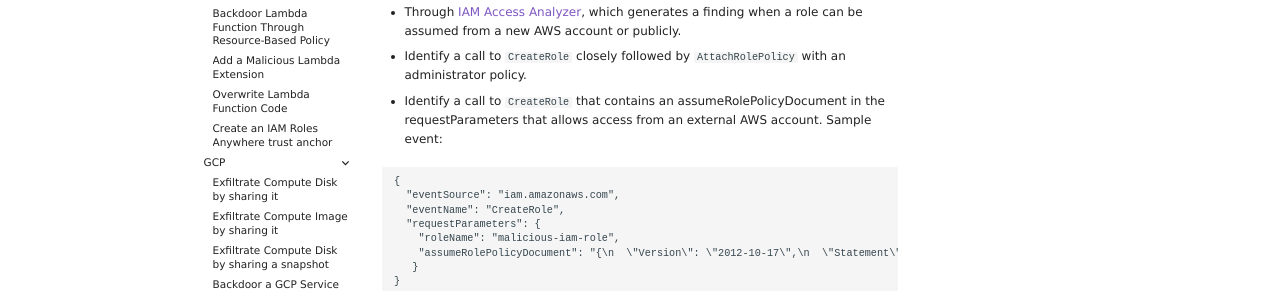
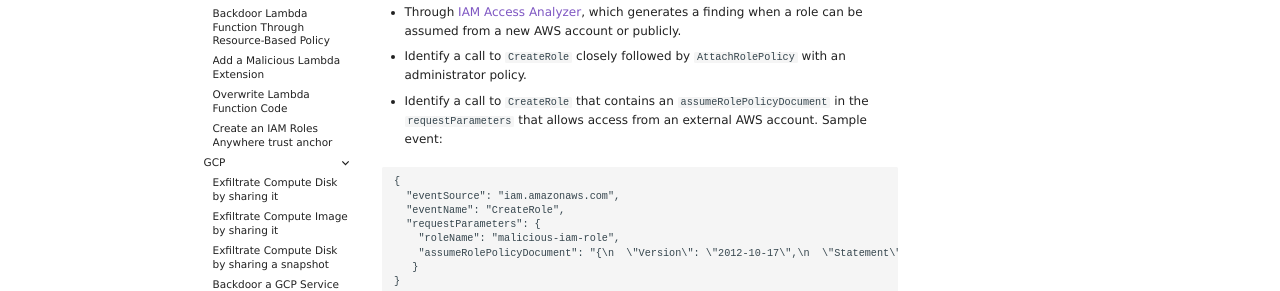
Before and after one commit to DataDog/stratus-red-team, an MkDocs documentation site: the page built from docs/attack-techniques/AWS/aws.persistence.iam-create-backdoor-role.md, in a window 1280 px wide and 900 px high, scrolled down 554 px. Shown: the part 536-827 px from the top of the window. Built offline with MkDocs 1.6.1 and Material for MkDocs 9.7.7, drawn with Linux system fonts in a browser that asks for light colours; nearby versions of some CDN libraries; library files that are not in the unit come from our copies; comment, search, counter and statistics services are not loaded.

````diff
--- a/docs/attack-techniques/AWS/aws.persistence.iam-create-backdoor-role.md
+++ b/docs/attack-techniques/AWS/aws.persistence.iam-create-backdoor-role.md
@@ -67,7 +67,7 @@ which generates a finding when a role can be assumed from a new AWS account or p
 
 - Identify a call to <code>CreateRole</code> closely followed by <code>AttachRolePolicy</code> with an administrator policy.
 
-- Identify a call to <code>CreateRole</code> that contains an assumeRolePolicyDocument in the requestParameters that allows access from an external AWS account. Sample event:
+- Identify a call to <code>CreateRole</code> that contains an <code>assumeRolePolicyDocument</code> in the <code>requestParameters</code> that allows access from an external AWS account. Sample event:
 
 ```
 {
````
